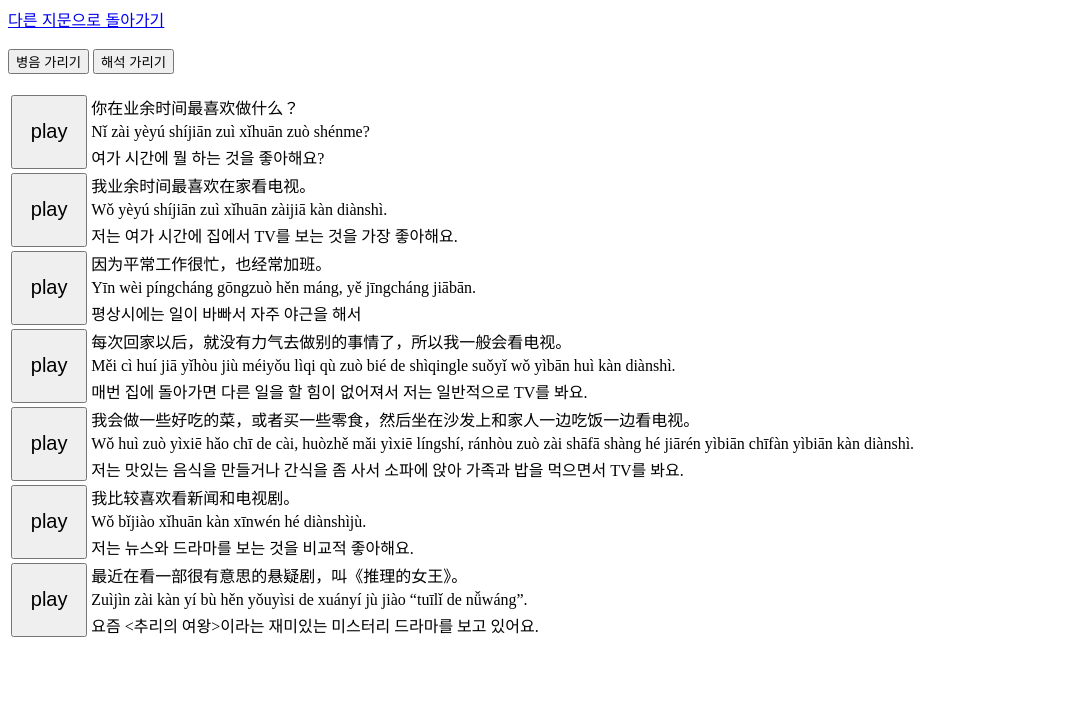
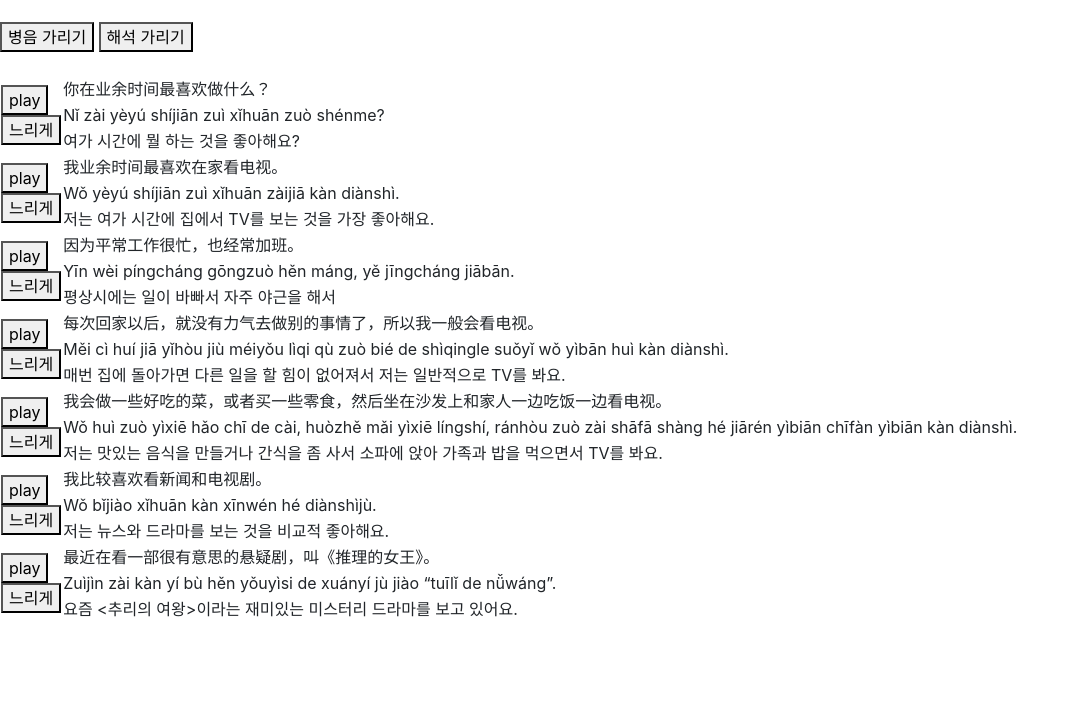
Before and after one commit to chlngers/chinese, a plain HTML site: page part1.html in a window 1280 px wide. Shown: the part 82-800 px from the top of the page, without its empty margins (0-1079 px from the left). Drawn offline with nearby package versions, Linux system fonts and the light colour scheme.

Commit message:
Add files via upload

```diff
--- a/part1.html
+++ b/part1.html
@@ -5,7 +5,9 @@
     <meta charset="UTF-8">
     <script src="script.js"></script>
     <script src="audioplayer.js"></script>
-    <link rel="stylesheet" href="style.css">
+    <!--<link rel="stylesheet" href="style.css">-->
+    <link rel="stylesheet" href="https://stackpath.bootstrapcdn.com/bootstrap/4.3.1/css/bootstrap.min.css" integrity="sha384-ggOyR0iXCbMQv3Xipma34MD+dH/1fQ784/j6cY/iJTQUOhcWr7x9JvoRxT2MZw1T" crossorigin="anonymous">
+    <meta name="viewport" content="width=device-width, initial-scale=1, shrink-to-fit=no">
     <title>Chinese Challenge</title>
     <h1>Part 1: 여가 시간에 뭘 하는 것을 좋아해요?</h1>
     <a href="index.html">다른 지문으로 돌아가기</a>
```
